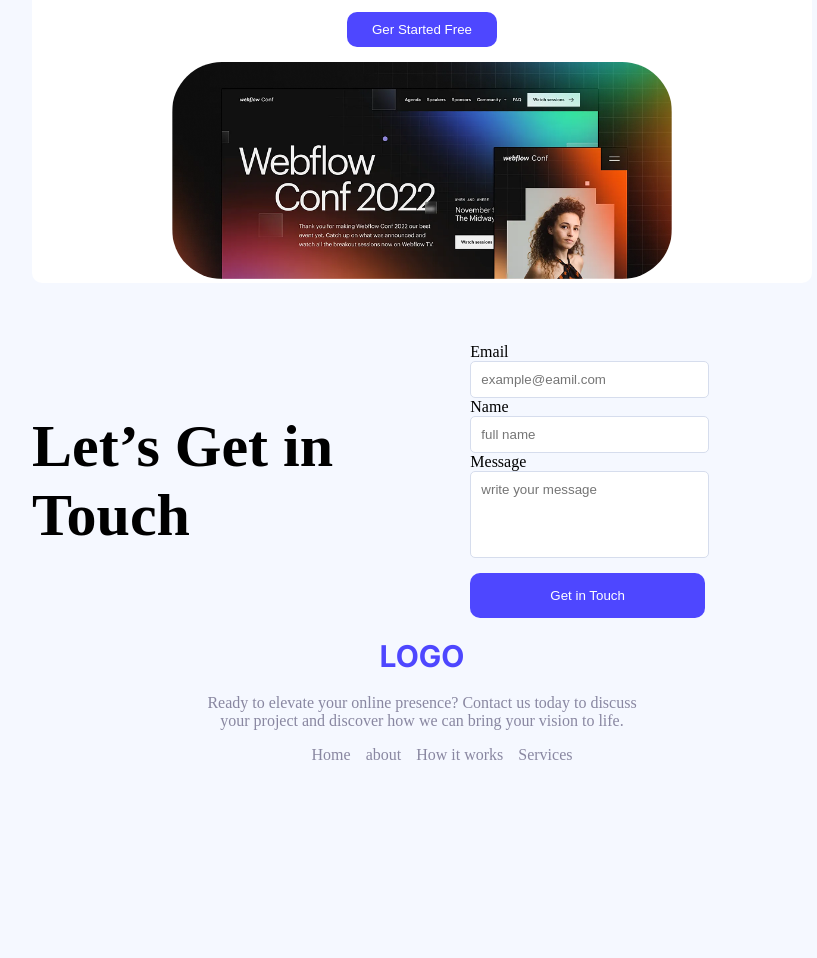
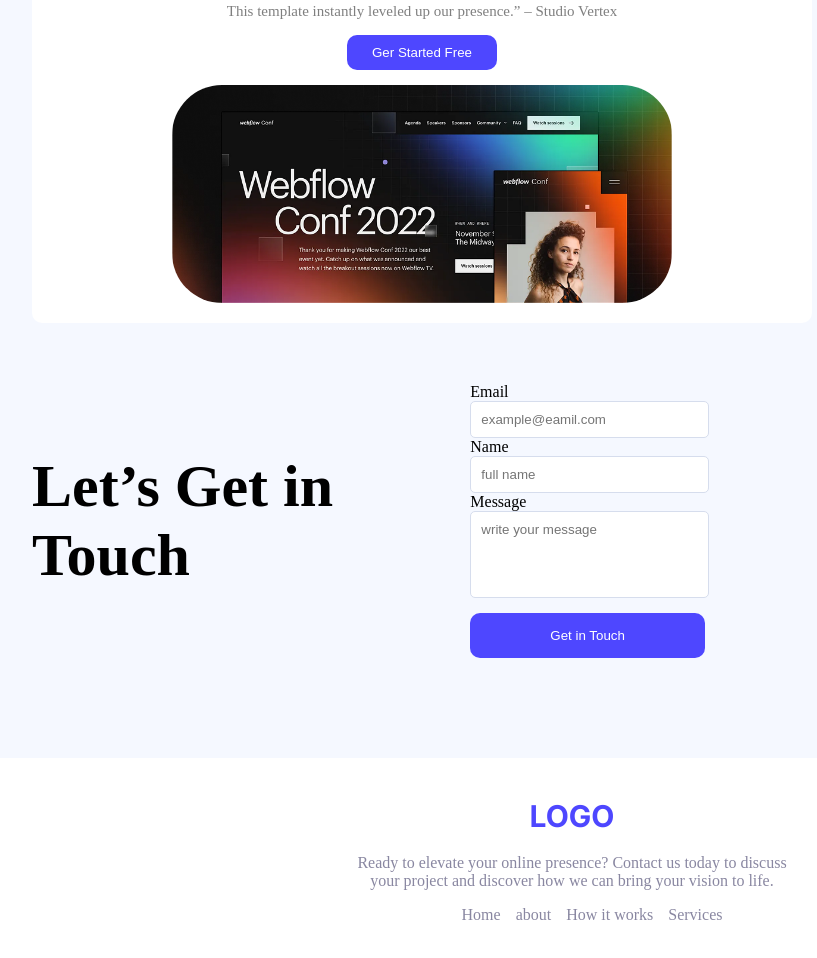
Before and after one commit to Sadman-Sakib-12/landing-page, a plain HTML site: page index.html in a window 1280 px wide. Shown: the part 1492-2450 px from the top of the page, without its empty margins (68-885 px from the left). Before the commit the page ends 2272 px from the top, so only its background shows below. Drawn offline with Linux system fonts and the light colour scheme.

Commit message:
comlite done

```diff
--- a/index.html
+++ b/index.html
@@ -7,7 +7,9 @@
     <title>Document</title>
     <link rel="preconnect" href="https://fonts.googleapis.com">
     <link rel="preconnect" href="https://fonts.gstatic.com" crossorigin>
-    <link href="https://fonts.googleapis.com/css2?family=Inter:ital,opsz,wght@0,14..32,100..900;1,14..32,100..900&display=swap" rel="stylesheet">
+    <link
+        href="https://fonts.googleapis.com/css2?family=Inter:ital,opsz,wght@0,14..32,100..900;1,14..32,100..900&display=swap"
+        rel="stylesheet">
     <link rel="stylesheet" href="style.css">
 </head>
 
@@ -50,11 +52,11 @@
                         </div>
                         <div>
                             <h1>2M+</h1>
-                            <p>Active Users</p>
+                            <p>Focus Sessions</p>
                         </div>
                         <div>
                             <h1>95%</h1>
-                            <p>Active Users</p>
+                            <p>Satisfaction Rate</p>
                         </div>
                     </div>
             </div>
@@ -181,9 +183,11 @@
     </main>
     <footer>
         <div class="foot">
+            <div class="fo">
                 <div class="lo">
                     <h1>LOGO</h1>
-                <p>Ready to elevate your online presence? Contact us today to discuss your project and discover how we
+                    <p>Ready to elevate your online presence? Contact us today to discuss your project and discover how
+                        we
                         can bring your vision to life.</p>
                 </div>
                 <div>
@@ -197,6 +201,8 @@
                     </div>
                 </div>
             </div>
+
+        </div>
     </footer>
 </body>
 
--- a/style.css
+++ b/style.css
@@ -75,6 +75,7 @@ body {
 .user {
     background-color: rgba(78, 71, 255, 0.1);
     width: 780px;
+    height: 180px;
     margin: 10px 100px;
     border-radius: 10px;
 }
@@ -206,6 +207,7 @@ img {
     background-color: rgb(255, 255, 255);
     border-radius: 10px;
     width: 780px;
+    height: 400px;
     margin: 10px 100px;
     text-align: center;
 }
@@ -226,9 +228,14 @@ img {
 
 /*..................footer.............*/
 .foot {
-    width: 780px;
+    background-color: rgb(255, 255, 255);
+    width: 100%;
+    height: 200px;
     text-align: center;
-    margin: 10px 100px;
+    margin-top: 100px;
+}
+.fo{
+    padding-top: 20px;
 }
 
 .lo h1 {
@@ -244,18 +251,18 @@ img {
     color: rgb(137, 135, 161);
 }
 
-.fot ul {
+.fo ul {
     display: flex;
     align-items: center;
     justify-content: center;
     gap: 15px;
 }
 
-.fot ul {
+.fo ul {
     list-style: none;
 }
 
-.fot ul li a {
+.fo ul li a {
     text-decoration: none;
     color: #8987A1;
 }
```
Lines whose indentation alone changed are shown as unchanged.
